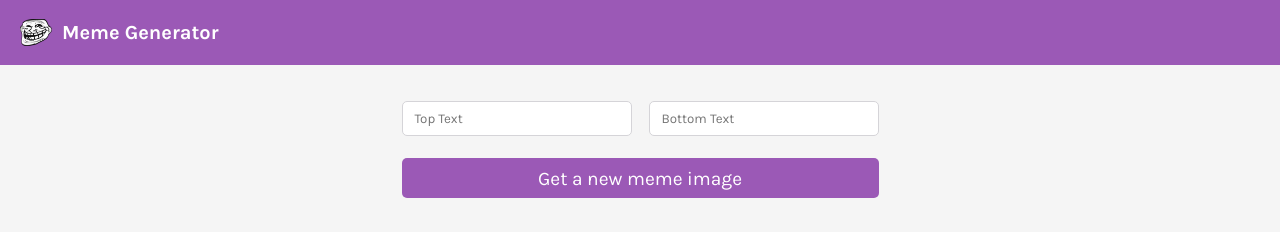
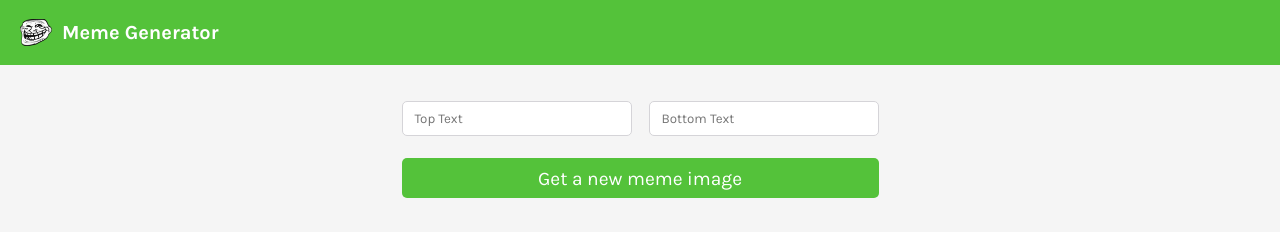
Before and after one commit to joyjsmun/meme_generator, a React (Create React App) app: page / in a window 1280 px wide. Shown: the top 232 px of the page. Built offline with nearby package versions, Linux system fonts and the light colour scheme; grey boxes are pictures that could not be loaded; the HTML template or start-up script is replaced by a standard one.

Commit message:
last commit

```diff
--- a/package.json
+++ b/package.json
@@ -6,6 +6,7 @@
     "@testing-library/jest-dom": "^5.16.3",
     "@testing-library/react": "^12.1.4",
     "@testing-library/user-event": "^13.5.0",
+    "gh-pages": "^3.2.3",
     "react": "^17.0.2",
     "react-dom": "^17.0.2",
     "react-scripts": "5.0.0",
--- a/public/style.css
+++ b/public/style.css
@@ -13,7 +13,7 @@ body {
 nav{
     display: flex;
     height: 65px;
-    background: #9b59b6;
+    background: #54c23a;
     align-items: center;
     padding: 20px;
 }
@@ -63,7 +63,7 @@ button{
     color: white;
     width: 477px;
     height: 40px;
-    background: #9b59b6;
+    background: #54c23a;
     border-radius: 5px;
     border: none;
     grid-column: 1 /-1;
```
Also changed, not shown: 2 other files (tests, documents, lock files or other folders).
